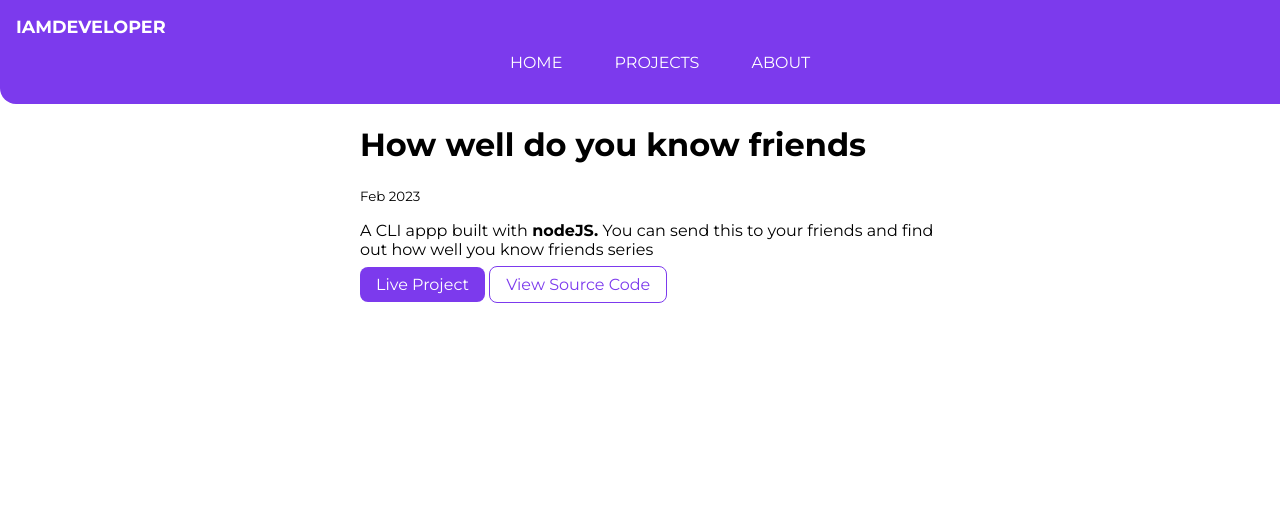
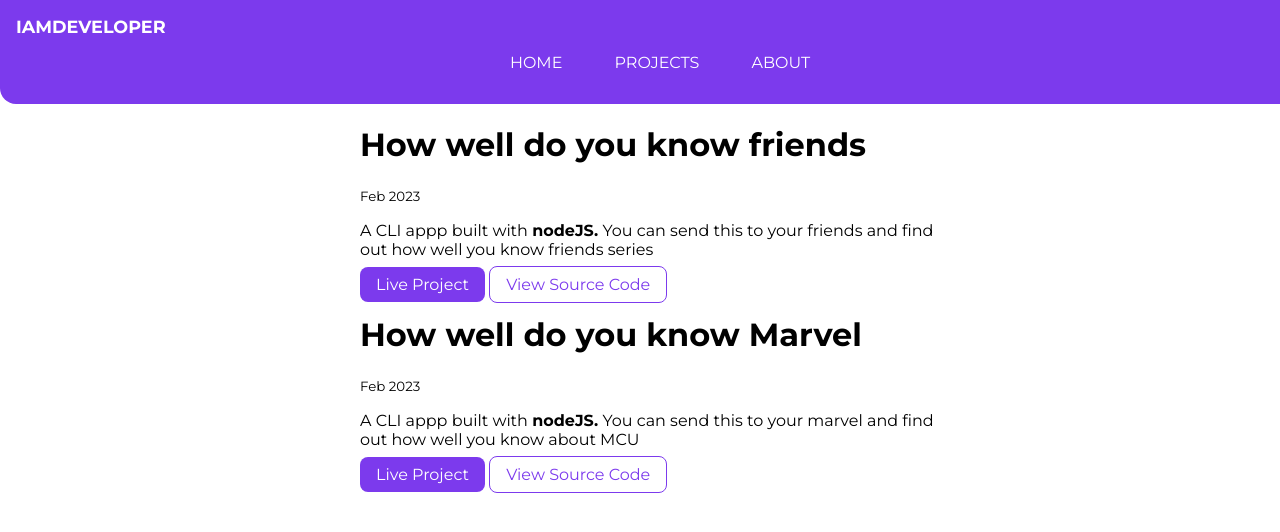
Before and after one commit to vinu-11/HTML-CSS-PROJECT, a plain HTML site: page projects.html in a window 1280 px wide. Drawn offline with Linux system fonts and the light colour scheme.

Commit message:
Added project

```diff
--- a/projects.html
+++ b/projects.html
@@ -39,8 +39,19 @@
 
             </div>
         </li>
+        <li>
+            <div class="container container-center">
+                <h1>How well do you know Marvel</h1>
+                <small>Feb 2023</small>
+                <p> A CLI appp built with <strong>nodeJS.</strong>
+                    You can send this to your marvel and find out
+                    how well you know about MCU</p>
+                    <a class="link link-primary" href="https://replit.com/@Vinay1121/MARVEL-FAN?embed=1&output=1">Live
+                        Project</a>
+                    <a class="link link-secondary" href="https://github.com/vinu-11/MARVEL-FAN">View Source Code</a>
 
-
+            </div>
+        </li>
     </ol>
 </body>
 
```
